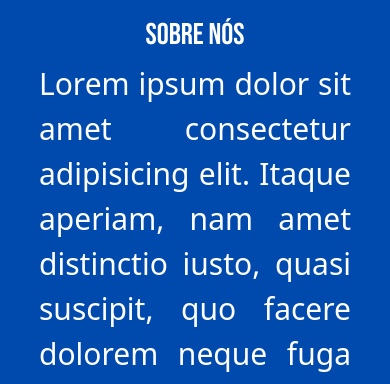
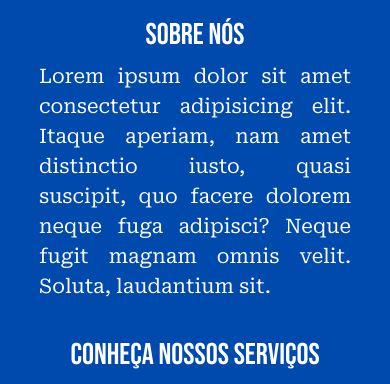
Before and after one commit to eliandradev/RiccoCar, a plain HTML site: page index.html in a window 390 px wide. Shown: the part 704-1088 px from the top of the page. Drawn offline with nearby package versions, Linux system fonts and the light colour scheme.

Commit message:
alteração no tamanho das fontes

```diff
--- a/Assets/global.css
+++ b/Assets/global.css
@@ -141,7 +141,8 @@ width:100% ;
      color: #fff;
      width: 80%;
      text-align: justify;
-     font-size: 30px;
+     font-size: 25px;
+     font-family: "Roboto Serif", serif;
  }
 
  /* transformação do service */
--- a/Assets/mobile.css
+++ b/Assets/mobile.css
@@ -120,6 +120,8 @@
         color: #fff;
         width: 80%;
         text-align: justify;
+         font-family: "Roboto Serif", serif;
+         font-size: 20px;
     }
 
     /* transformação do service */
```
